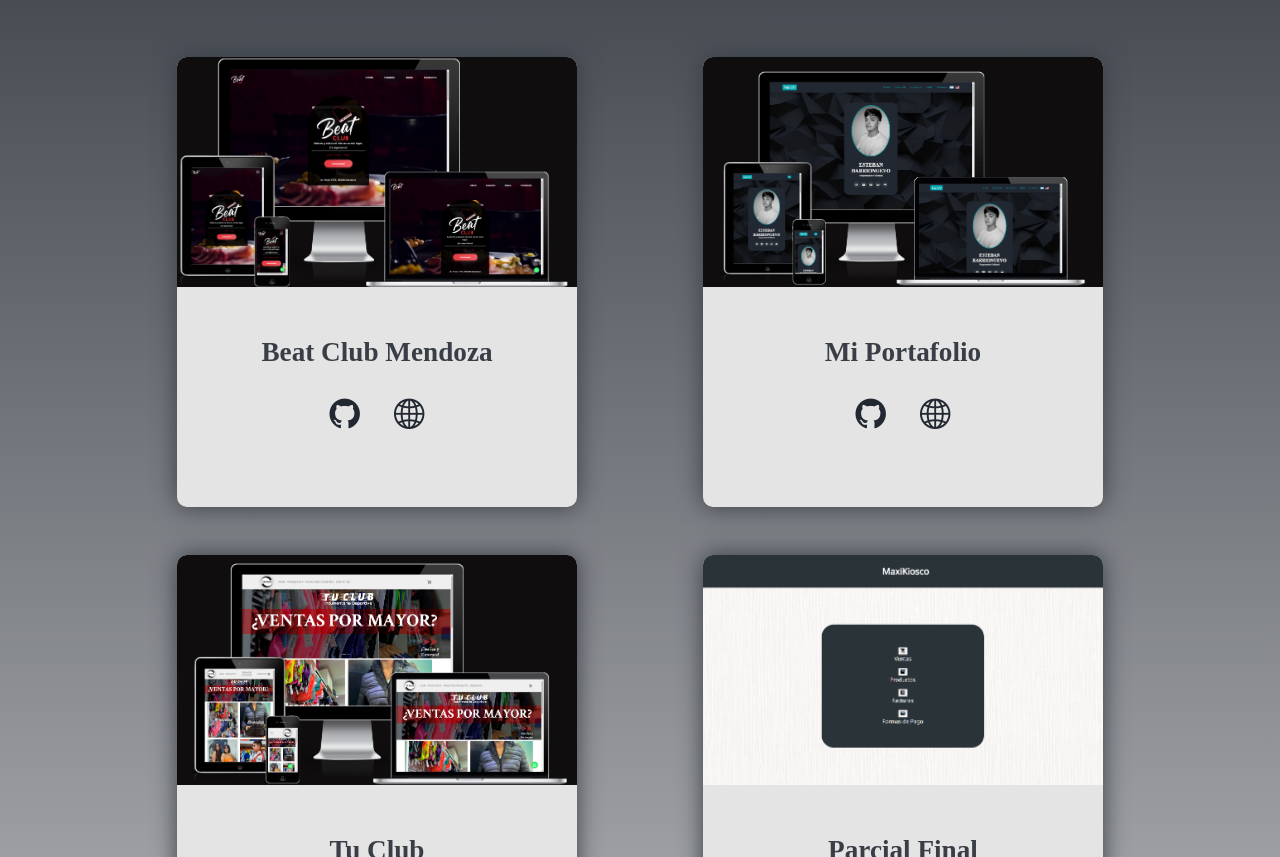
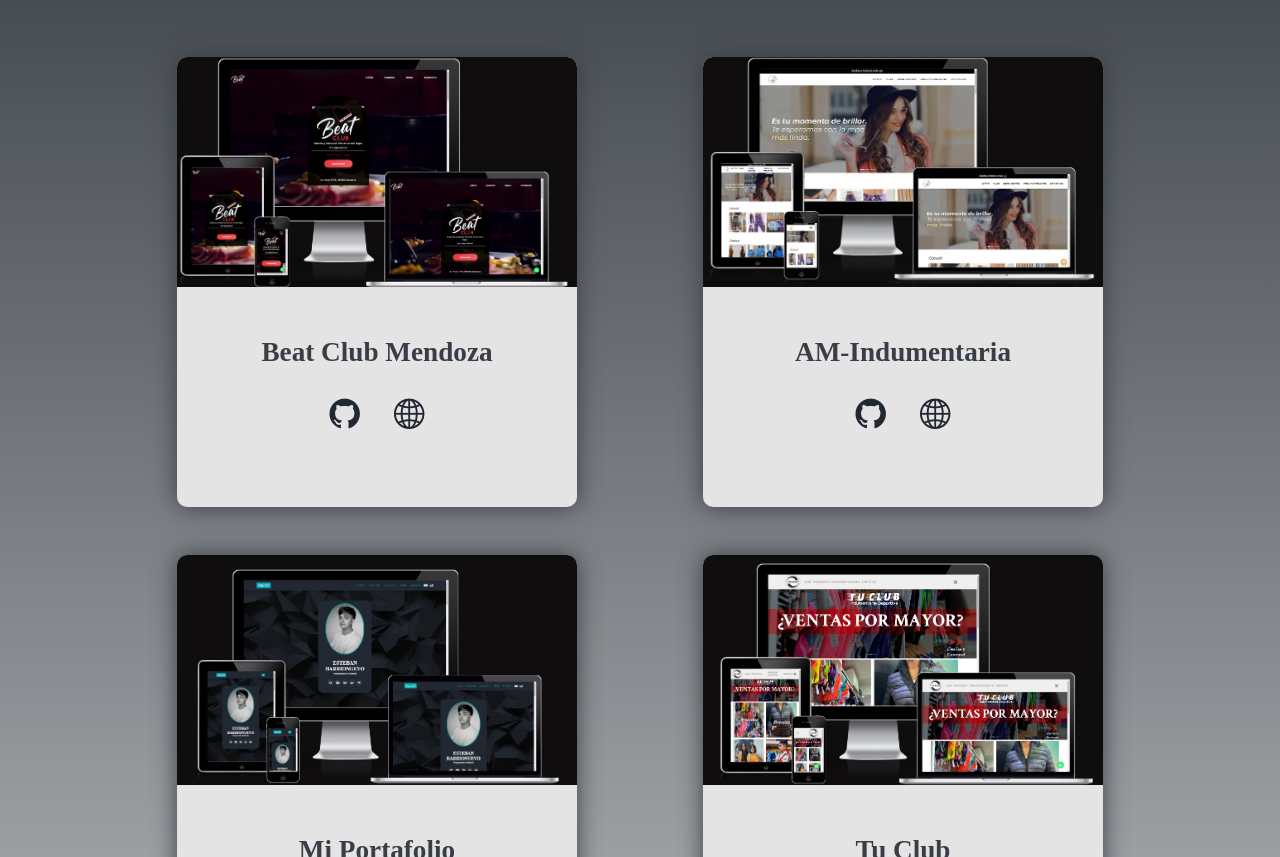
Before and after one commit to 3steban99/Portfolio, a website: page index.html in a window 1280 px wide. Shown: the part 2144-3001 px from the top of the page. Drawn offline with nearby package versions, Linux system fonts and the light colour scheme.

Commit message:
cambios en proyectos

```diff
--- a/index.html
+++ b/index.html
@@ -18,7 +18,7 @@
     <!--MENU NAV-->
     <header>
         <div class="logo">
-            <a href="https://drive.google.com/file/d/1JWyPRrubplWlWsiWZ78oWwJY8O_fdDzo/view?usp=drive_link" target="_blank" style="font-family:Georgia, 'Times New Roman', Times, serif;">Ver CV</a>
+            <a href="https://drive.google.com/file/d/1Zen_uCiCzWU_8eRI94lbqb3dbSHzvEfA/view?usp=drive_link" target="_blank" style="font-family:Georgia, 'Times New Roman', Times, serif;">Ver CV</a>
         </div>
         <nav class="nav-bar">
             <ul>
@@ -109,6 +109,16 @@
                         <a href="https://github.com/AndyCavedal/beat-club" target="_blank"><i
                                 class="bi bi-github"></i></a>
                         <a href="https://beatclub.com.ar" target="_blank"><i
+                                class="bi bi-globe2"></i></a>
+                    </div>
+                </div>
+                <div class="proyecto">
+                    <a href="https://github.com/AM-Indumentaria" target="_blank"><img src="./assets/Am-indumentaria.webp" alt="Am-indumentaria"></a>
+                    <h2 data-section="projects" data-value="portfolio-box">AM-Indumentaria</h2>
+                    <div class="proyecto-icon">
+                        <a href="https://github.com/AM-Indumentaria" target="_blank"><i
+                                class="bi bi-github"></i></a>
+                        <a href="https://am-foreverchic.vercel.app/" target="_blank"><i
                                 class="bi bi-globe2"></i></a>
                     </div>
                 </div>
```
Also changed, not shown: assets/Am-indumentaria.webp (added).
